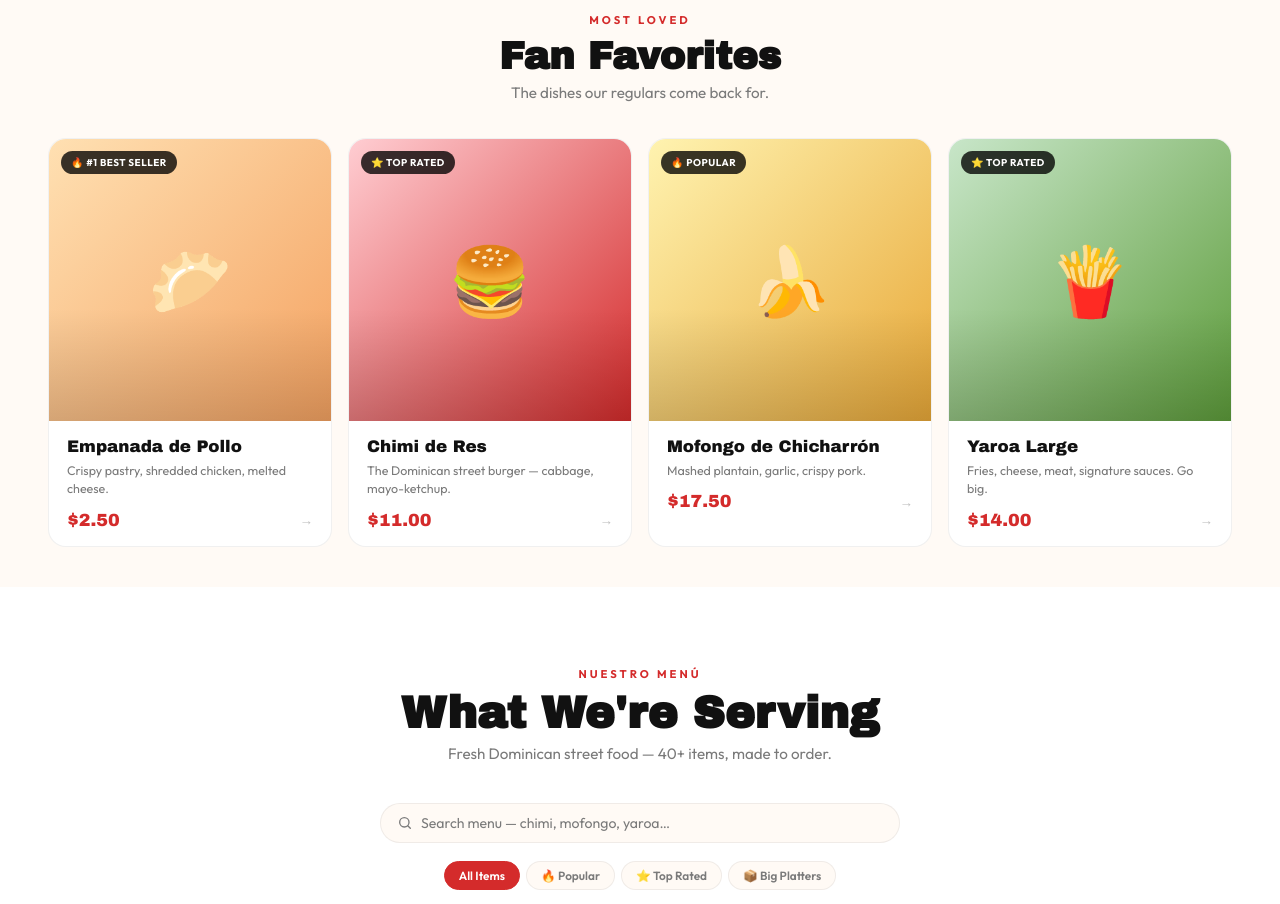
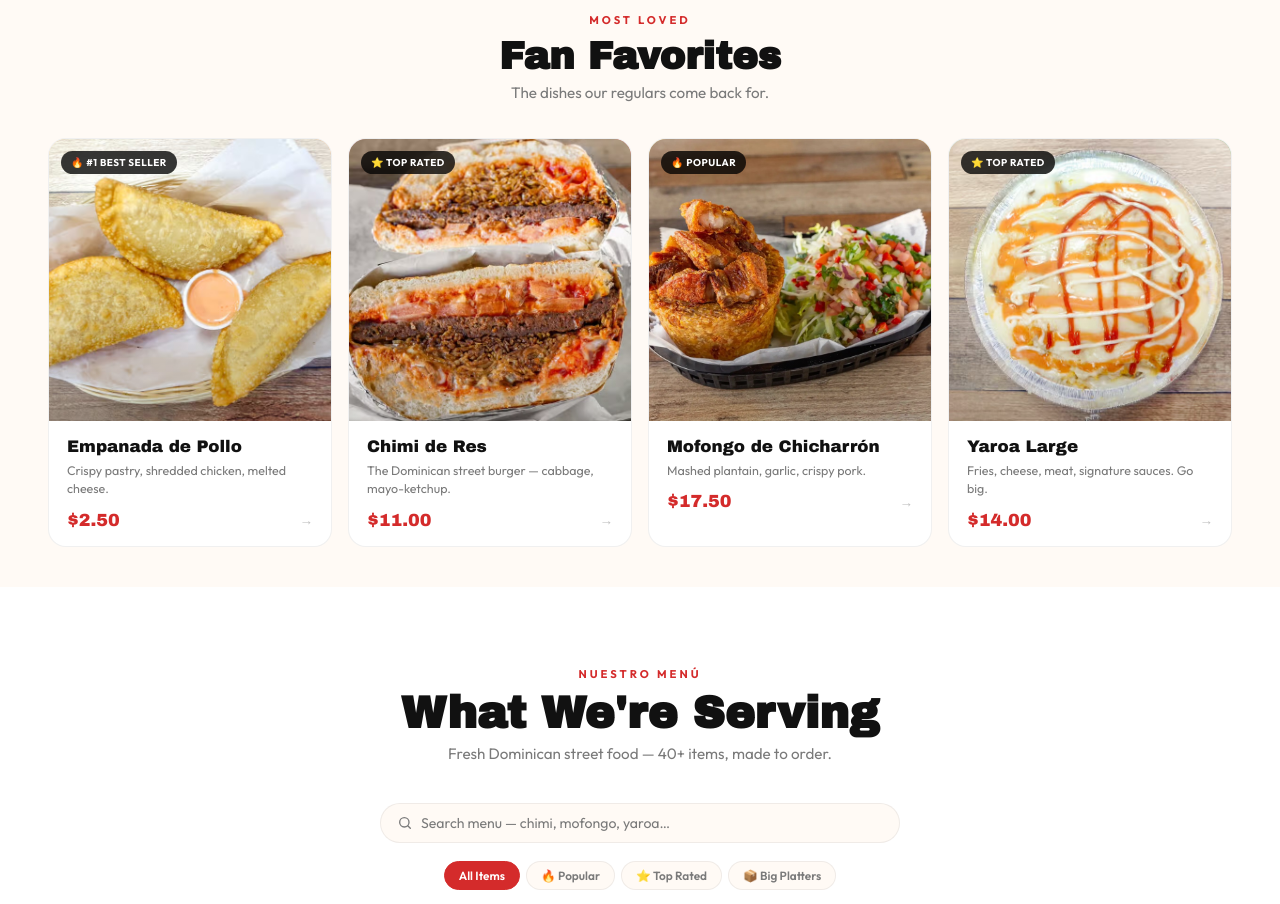
Before and after one commit to ardencyads-web/antojitos-rd-site, a plain HTML site: page index.html in a window 1280 px wide. Shown: the part 920-1824 px from the top of the page. Drawn offline with Linux system fonts and the light colour scheme.

Commit message:
feat: add real food photos to Fan Favorites grid

```diff
--- a/index.html
+++ b/index.html
@@ -1569,9 +1569,11 @@ footer{
       <p>The dishes our regulars come back for.</p>
     </div>
     <div class="featured-grid">
-      <!-- Replace gradient placeholders with real photos by adding an <img> inside .feat-photo -->
       <a href="#menu-section" class="feat-card f1 reveal">
-        <div class="feat-photo"><span class="feat-badge">🔥 #1 Best Seller</span><span aria-hidden="true">🥟</span></div>
+        <div class="feat-photo">
+          <span class="feat-badge">🔥 #1 Best Seller</span>
+          <img src="assets/food-empanadas.jpg" alt="Crispy fried empanadas in a basket with dipping sauce" loading="lazy" decoding="async">
+        </div>
         <div class="feat-body">
           <div class="feat-name">Empanada de Pollo</div>
           <div class="feat-desc">Crispy pastry, shredded chicken, melted cheese.</div>
@@ -1579,7 +1581,10 @@ footer{
         </div>
       </a>
       <a href="#menu-section" class="feat-card f2 reveal">
-        <div class="feat-photo"><span class="feat-badge">⭐ Top Rated</span><span aria-hidden="true">🍔</span></div>
+        <div class="feat-photo">
+          <span class="feat-badge">⭐ Top Rated</span>
+          <img src="assets/food-chimi.jpg" alt="Chimi de Res — Dominican beef sandwich cut in half" loading="lazy" decoding="async">
+        </div>
         <div class="feat-body">
           <div class="feat-name">Chimi de Res</div>
           <div class="feat-desc">The Dominican street burger — cabbage, mayo-ketchup.</div>
@@ -1587,7 +1592,10 @@ footer{
         </div>
       </a>
       <a href="#menu-section" class="feat-card f3 reveal">
-        <div class="feat-photo"><span class="feat-badge">🔥 Popular</span><span aria-hidden="true">🍌</span></div>
+        <div class="feat-photo">
+          <span class="feat-badge">🔥 Popular</span>
+          <img src="assets/food-mofongo.jpg" alt="Mofongo de Chicharrón — mashed plantain with crispy pork and salad" loading="lazy" decoding="async">
+        </div>
         <div class="feat-body">
           <div class="feat-name">Mofongo de Chicharrón</div>
           <div class="feat-desc">Mashed plantain, garlic, crispy pork.</div>
@@ -1595,7 +1603,10 @@ footer{
         </div>
       </a>
       <a href="#menu-section" class="feat-card f4 reveal">
-        <div class="feat-photo"><span class="feat-badge">⭐ Top Rated</span><span aria-hidden="true">🍟</span></div>
+        <div class="feat-photo">
+          <span class="feat-badge">⭐ Top Rated</span>
+          <img src="assets/food-yaroa.jpg" alt="Yaroa with melted cheese and signature sauces" loading="lazy" decoding="async">
+        </div>
         <div class="feat-body">
           <div class="feat-name">Yaroa Large</div>
           <div class="feat-desc">Fries, cheese, meat, signature sauces. Go big.</div>
```
Also changed, not shown: assets/food-chimi.jpg (added), assets/food-empanadas.jpg (added), assets/food-mofongo.jpg (added), assets/food-yaroa.jpg (added).
